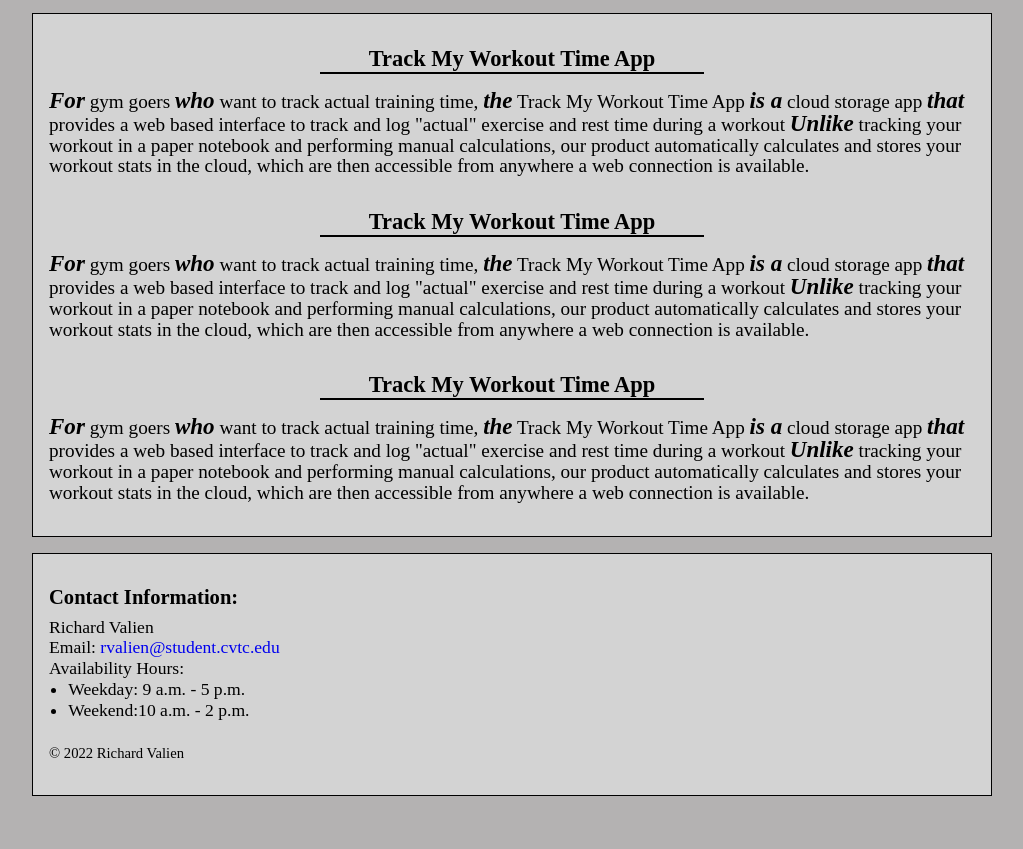
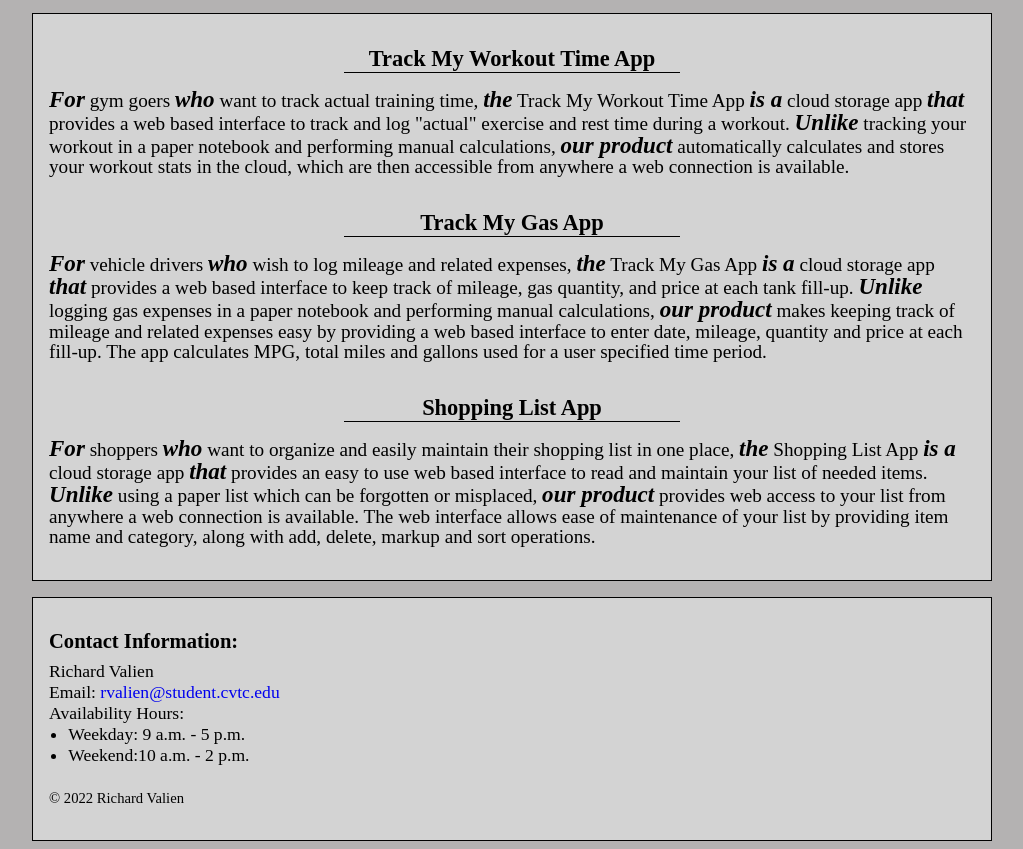
Before and after one commit to rvalien-student/PracticeRepo, a plain HTML site: page index.html in a window 1280 px wide. Shown: the part 61-910 px from the top of the page, without its empty margins (128-1151 px from the left). Before the commit the page ends 865 px from the top, so only its background shows below. Drawn offline with Linux system fonts and the light colour scheme.

Commit message:
Update main content for all three top pitches.

```diff
--- a/css/styles.css
+++ b/css/styles.css
@@ -46,11 +46,11 @@ header h1 {
 }
 
 #elevatorPitches h3 {
-	border-bottom: 2px solid black;
+	border-bottom: 1.75px solid black;
 	font-weight: 600;
 	margin: 1rem auto;
 	text-align: center;
-	width: 40%;
+	width: 35%;
 }
 
 .elevatorPitch {
--- a/index.html
+++ b/index.html
@@ -16,19 +16,19 @@
         <div class="container">
           <h3>Track My Workout Time App</h3>
           <div class="elevatorPitch">
-            <p><span class="keyWord">For</span> gym goers <span class="keyWord">who</span> want to track actual training time, <span class="keyWord">the</span> Track My Workout Time App <span class="keyWord">is a</span> cloud storage app <span class="keyWord">that</span> provides a web based interface to track and log "actual" exercise and rest time during a workout <span class="keyWord">Unlike</span> tracking your workout in a paper notebook and performing manual calculations, our product automatically calculates and stores your workout stats in the cloud, which are then accessible from anywhere a web connection is available.</p>
+            <p><span class="keyWord">For</span> gym goers <span class="keyWord">who</span> want to track actual training time, <span class="keyWord">the</span> Track My Workout Time App <span class="keyWord">is a</span> cloud storage app <span class="keyWord">that</span> provides a web based interface to track and log "actual" exercise and rest time during a workout. <span class="keyWord">Unlike</span> tracking your workout in a paper notebook and performing manual calculations, <span class="keyWord">our product</span> automatically calculates and stores your workout stats in the cloud, which are then accessible from anywhere a web connection is available.</p>
           </div>
         </div>
         <div class="container">
-          <h3>Track My Workout Time App</h3>
+          <h3>Track My Gas App</h3>
           <div class="elevatorPitch">
-            <p><span class="keyWord">For</span> gym goers <span class="keyWord">who</span> want to track actual training time, <span class="keyWord">the</span> Track My Workout Time App <span class="keyWord">is a</span> cloud storage app <span class="keyWord">that</span> provides a web based interface to track and log "actual" exercise and rest time during a workout <span class="keyWord">Unlike</span> tracking your workout in a paper notebook and performing manual calculations, our product automatically calculates and stores your workout stats in the cloud, which are then accessible from anywhere a web connection is available.</p>
+            <p><span class="keyWord">For</span> vehicle drivers <span class="keyWord">who</span> wish to log mileage and related expenses, <span class="keyWord">the</span> Track My Gas App <span class="keyWord">is a</span> cloud storage app <span class="keyWord">that</span> provides a web based interface to keep track of mileage, gas quantity, and price at each tank fill-up. <span class="keyWord">Unlike</span>  logging gas expenses in a paper notebook and performing manual calculations, <span class="keyWord">our product</span> makes keeping track of mileage and related expenses easy by providing a web based interface to enter date, mileage, quantity and price at each fill-up. The app calculates MPG, total miles and gallons used for a user specified time period.</p>
           </div>
         </div>
         <div class="container">
-          <h3>Track My Workout Time App</h3>
+          <h3>Shopping List App</h3>
           <div class="elevatorPitch">
-            <p><span class="keyWord">For</span> gym goers <span class="keyWord">who</span> want to track actual training time, <span class="keyWord">the</span> Track My Workout Time App <span class="keyWord">is a</span> cloud storage app <span class="keyWord">that</span> provides a web based interface to track and log "actual" exercise and rest time during a workout <span class="keyWord">Unlike</span> tracking your workout in a paper notebook and performing manual calculations, our product automatically calculates and stores your workout stats in the cloud, which are then accessible from anywhere a web connection is available.</p>
+            <p><span class="keyWord">For</span> shoppers <span class="keyWord">who</span> want to organize and easily maintain their shopping list in one place, <span class="keyWord">the</span> Shopping List App <span class="keyWord">is a</span> cloud storage app <span class="keyWord">that</span> provides an easy to use web based interface to read and maintain your list of needed items. <span class="keyWord">Unlike</span> using a paper list which can be forgotten or misplaced, <span class="keyWord">our product</span> provides web access to your list from anywhere a web connection is available. The web interface allows ease of maintenance of your list by providing item name and category, along with add, delete, markup and sort operations.</p>
           </div>
         </div>
       </Section>
```
